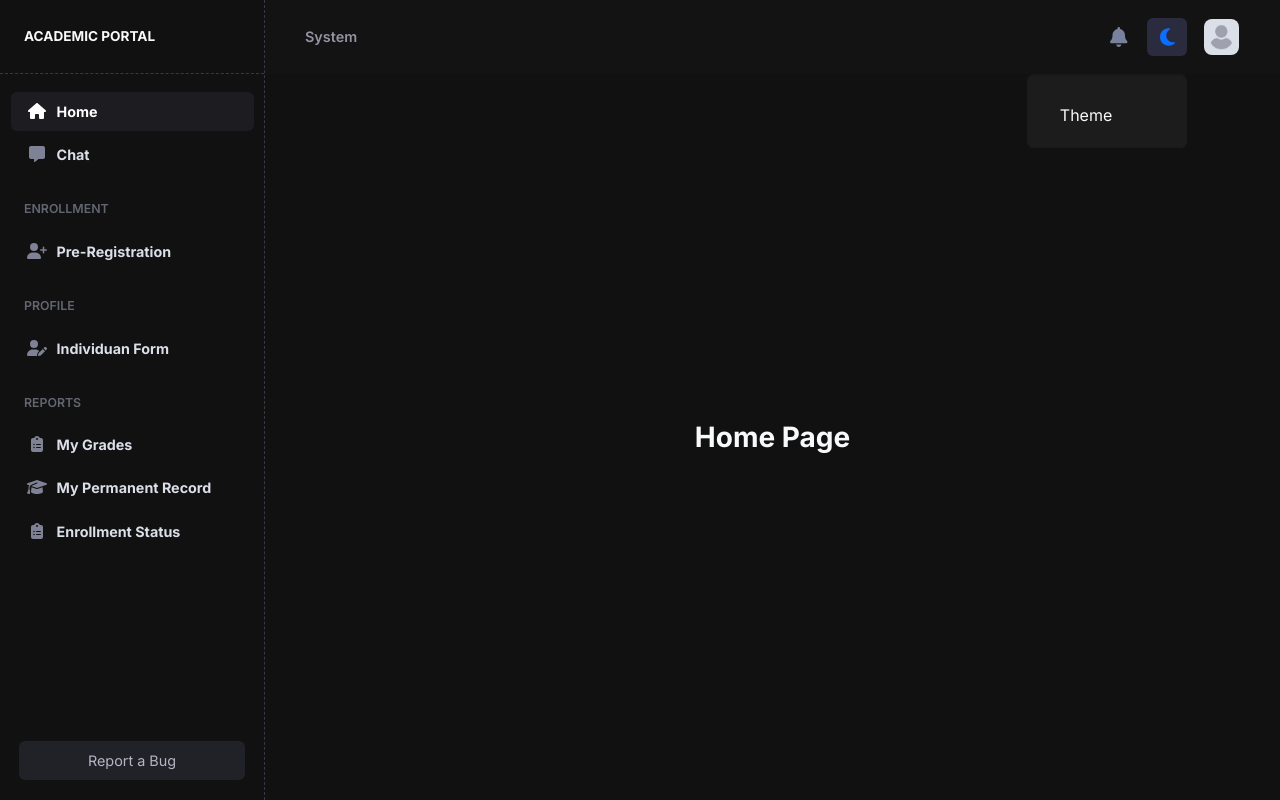
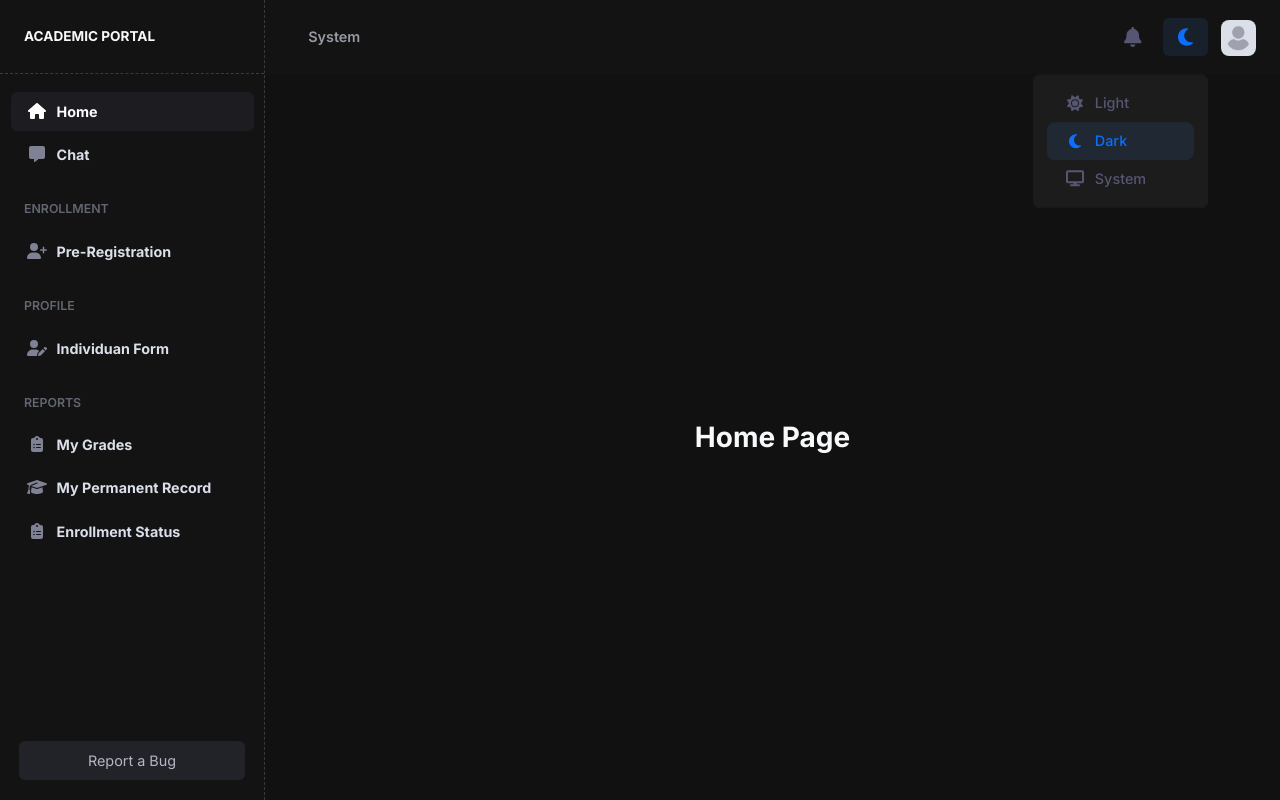
Before and after one commit to Rusty-08/vue-clone-portal, a Vue app: page / in a window 1280 px wide. Both pictures are taken after a click on the link 1167 px from the left and 36 px from the top of the page. Built offline with nearby package versions, Linux system fonts and the light colour scheme.

Commit message:
add theme toggle functionality

```diff
--- a/src/App.vue
+++ b/src/App.vue
@@ -4,6 +4,6 @@
 </script>
 
 <template>
+    <Header />
     <Sidebar />
-    <Header />
 </template>
--- a/src/components/Header.vue
+++ b/src/components/Header.vue
@@ -1,6 +1,14 @@
 <script setup>
-    import { faLaptopCode, faBell, faMoon, faUser } from '@fortawesome/free-solid-svg-icons'
+    import { faLaptopCode, faBell, faMoon, faUser, faSun, faComputer, faDisplay, faDesktop } from '@fortawesome/free-solid-svg-icons'
     import { ref } from 'vue'
+
+    const currentTheme = ref('Dark')
+
+    const themes = [
+        { name: 'Light', icon: faSun },
+        { name: 'Dark', icon: faMoon },
+        { name: 'System', icon: faDisplay }
+    ];
 
 </script>
 
@@ -16,6 +24,8 @@
             </div>
         </div>
         <div class="wrapper-dropdowns d-flex justify-content-center align-items-center gap-2">
+
+            <!-- NOTIFICATION DROPDOWN BUTTON -->
             <div class="dropdown">
                 <a class="notification btn dropdown-toggle" type="button" data-bs-toggle="dropdown" aria-expanded="false" data-bs-auto-close="outside">
                     <font-awesome-icon :icon="faBell" class="fs-5" />
@@ -80,18 +90,33 @@
                     </div>
                 </div>
             </div>
+
+            <!-- THEM DROPDOWN BUTTON -->
             <div class="dropdown">
-                <a class="theme btn dropdown-toggle" type="button" data-bs-toggle="dropdown" aria-expanded="false" data-bs-auto-close="outside">
-                    <font-awesome-icon :icon="faMoon" class="fs-5" />
+                <a class="theme btn dropdown-toggle" type="button" data-bs-toggle="dropdown" aria-expanded="false">
+                    <font-awesome-icon :icon=" currentTheme == 'Dark' ? faMoon : faSun" class="fs-5" />
                 </a>
                 <div class="theme-content dropdown-menu dropdown-menu-end p-0">
-                    <div class="card dropdown-item bg-transparent">
-                        <p class="text-light mt-4 mb-3 px-3">Theme</p>
+                    <div class="card bg-transparent py-3">
+                        <a
+                            v-for="(theme, index) of themes"
+                            class="dropdown-item w-100 px-3 py-2 d-flex gap-2 align-items-center"
+                            type="button"
+                            :class="{ 'active': theme.name == currentTheme }"
+                            data-bs-toggle="pill"
+                            :key="index"
+                            @click="currentTheme = theme.name"
+                        >
+                            <font-awesome-icon :icon="theme.icon" class="fs-6" />
+                            <span class="fs-7">{{ theme.name }}</span>
+                        </a>
                     </div>
                 </div>
             </div>
+
+            <!-- PROFILE DROPDOWN BUTTON -->
             <div class="dropdown">
-                <a class="user p-1 px-2 btn dropdown-toggle" type="button" data-bs-toggle="dropdown" aria-expanded="false" data-bs-auto-close="outside">
+                <a class="user btn dropdown-toggle p-0" type="button" data-bs-toggle="dropdown" aria-expanded="false" data-bs-auto-close="outside">
                     <img src="/user-profile.jpg" class="rounded-3" alt="" srcset="">
                 </a>
                 <div class="user-content dropdown-menu dropdown-menu-end">
@@ -109,10 +134,10 @@
         height: var(--header-height) !important;
         background-color: var(--header-dark-bg);
         left: var(--sidebar-width);
-        padding: 0 2rem;
+        padding: 0 1.2rem 0 2.2rem;
     }
     .system-link p {
-        color: var(--bs-header-text) !important;
+        color: var(--secondary-font-light-color) !important;
         font-weight: 600;
     }
     .system-link {
@@ -138,10 +163,15 @@
     .card-version svg,
     .card-version span,
     .dropdown a {
-        color: #78829D !important;
+        color: var(--light-icon-font-color) !important;
     }
-    .dropdown a {
+    .dropdown .notification,
+    .dropdown .theme,
+    .dropdown .user {
         line-height: 0;
+        width: 2.8rem;
+        height: 2.2rem;
+        text-align: center;
     }
     .dropdown .notification-content {
         width: 375px !important;
@@ -155,7 +185,7 @@
     .dropdown .theme:hover,
     .dropdown .notification.show,
     .dropdown .theme.show {
-        background-color: #2b2b40 !important;
+        background-color: rgba(62, 151, 255, 0.1) !important;
         border-color: transparent !important;
     }
     .system-version:hover p,
@@ -198,6 +228,9 @@
             margin-top: 0;
         }
     }
+
+    /* NOTIFICATION DROPDOWN */
+
     .notification-content .card,
     .theme-content .card,
     .user-content .card {
@@ -242,23 +275,51 @@
         height: 200px !important;
     }
     .notification-body p {
-        color: var(--primary-color);
+        color: var(--light-font-color);
         font-weight: 600;
         font-size: 1.1rem;
     }
     .notification-body span {
-        color: var(--gray-700);
+        color: var(--secondary-font-light-color);
         font-weight: 500;
     }
     .notification-footer {
         border-top: 1px solid var(--border-color);
     }
     .notification-footer a {
-        padding: 1rem 1.2rem;
-        color: var(--gray-700) !important;
+        padding: 1rem 1.2rem !important;
+        color: var(--secondary-font-light-color) !important;
         transition: var(--transition-175s);
     }
     .notification-footer a:hover {
         color: var(--bs-primary) !important;
     }
+
+    /* THEME DROPDOWN */
+
+    .theme-content {
+        width: 175px;
+    }
+    .theme-content a {
+        cursor: pointer;
+        border-radius: 0.5rem !important;
+    }
+    .theme-content a:hover {
+        color: var(--bs-primary) !important;
+        background-color: transparent;
+    }
+    .theme-content a.active,
+    .theme-content a.active:hover {
+        background-color: rgba(62, 151, 255, 0.1) !important;
+        color: var(--bs-primary) !important;
+    }
+    .theme-content a > svg {
+        width: 1.5rem;
+    }
+    .theme-content .card {
+        padding: 0.6rem 0.8rem !important;
+    }
+    .theme-content span {
+        font-weight: 500;
+    }
 </style>
--- a/src/components/Sidebar.vue
+++ b/src/components/Sidebar.vue
@@ -40,7 +40,7 @@
 
     const getLink = (link) => {
         return link.toLowerCase().split(' ').join('-')
-    }
+    };
 
 </script>
 
@@ -141,7 +141,7 @@
         background-color: #3f425459 !important;
     }
     .side-bar {
-        background-color: var(--header-bg-color);
+        background-color: #131313;
         border-right: var(--border-dashed);
         width: var(--sidebar-width);
     }
@@ -183,6 +183,7 @@
     .nav-link:hover svg {
         color: var(--primary-color) !important;
     }
+
     .tab-content section {
         width: calc(100% - var(--sidebar-width));
         min-height: calc(100vh - var(--header-height)) !important;
--- a/src/style.css
+++ b/src/style.css
@@ -8,11 +8,22 @@
 }
 :root {
     --primary-color: #ffffff;
-    --secondary-color: #dbdfe9;
-    --dark-font-color: #100000;
-    --light-font-color: #f7f2f2;;
+
+    /* light mode color */
+    --body-light-bg: #fcfcfc;
+    --dark-font-color: #1c1c1c;
+    --secondary-dark-font-color: #78829d;
+    --dark-icon-font-color: #99A1B7;
+
+
+    /* dark mode color */
     --body-dark-bg: #121111;
-    --body-light-bg: #fcfcfc;
+    --light-font-color: #f7f2f2;
+    --secondary-font-light-color: #979aa3;
+    --light-icon-font-color: #565674;
+    --dropdown-dark-bg: #1c1c1c;
+    --header-dark-bg: #131313;
+
     --inactive-link: #dbdfe9;
     --inactive-icon: #7f8194;
     --gray-700: #6D6D80;
@@ -20,8 +31,6 @@
     --sidebar-width: 265px;
     --border-dashed: 1px dashed #393945;
     --header-height: 74px;
-    --header-dark-bg: #131313;
-    --dropdown-dark-bg: #1c1c1c;
     --bs-primary: #3E97FF;
     --bs-header-text: #9393a4;
     --border-color: #2B2B40;
```
